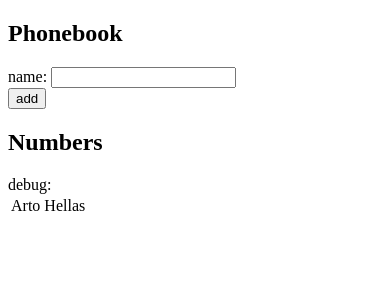
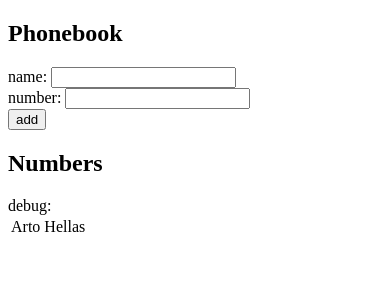
Before and after one commit to Zsquare2/FullStackOpen22, a React (Create React App) app in the folder part2/phonebook/: page / in a window 390 px wide. Shown: the top 300 px of the page. Built offline with nearby package versions, Linux system fonts and the light colour scheme.

Commit message:
2.7: The Phonebook Step2

```diff
--- a/part2/phonebook/src/App.js
+++ b/part2/phonebook/src/App.js
@@ -1,6 +1,6 @@
 import { useState } from 'react'
 
-const Names = ({ name }) => <tr><td>{name.name}</td></tr>
+const Names = ({ name }) => <tr><td>{name.name} {name.number}</td></tr>
 
 
 const App = () => {
@@ -10,12 +10,17 @@ const App = () => {
     }
   ])
   const [newName, setNewName] = useState('')
+  const [newNumber, setNewNumber] = useState('')
 
   const handleNameChange = (event) =>{
     console.log(event.target.value)
     setNewName(event.target.value)
   }
 
+  const handleNumberChange = (event) =>{
+    console.log(event.target.value)
+    setNewNumber(event.target.value)
+  }
 
   const addName = (event) =>{
     event.preventDefault()
@@ -31,11 +36,13 @@ const App = () => {
       }else{
       const newObject = {
         name: newName,
+        number: newNumber,
         // id: persons.length +1
       }
+      setPersons(persons.concat(newObject))
 
-      setPersons(persons.concat(newObject))
       setNewName("")
+      setNewNumber("")
     }}
 
 
@@ -49,6 +56,14 @@ const App = () => {
             onChange={handleNameChange}
             />
         </div>
+
+        <div>
+          number: <input
+          value={newNumber}
+          onChange={handleNumberChange}
+          />
+        </div>
+
         <div>
           <button type="submit">add</button>
         </div>
```
